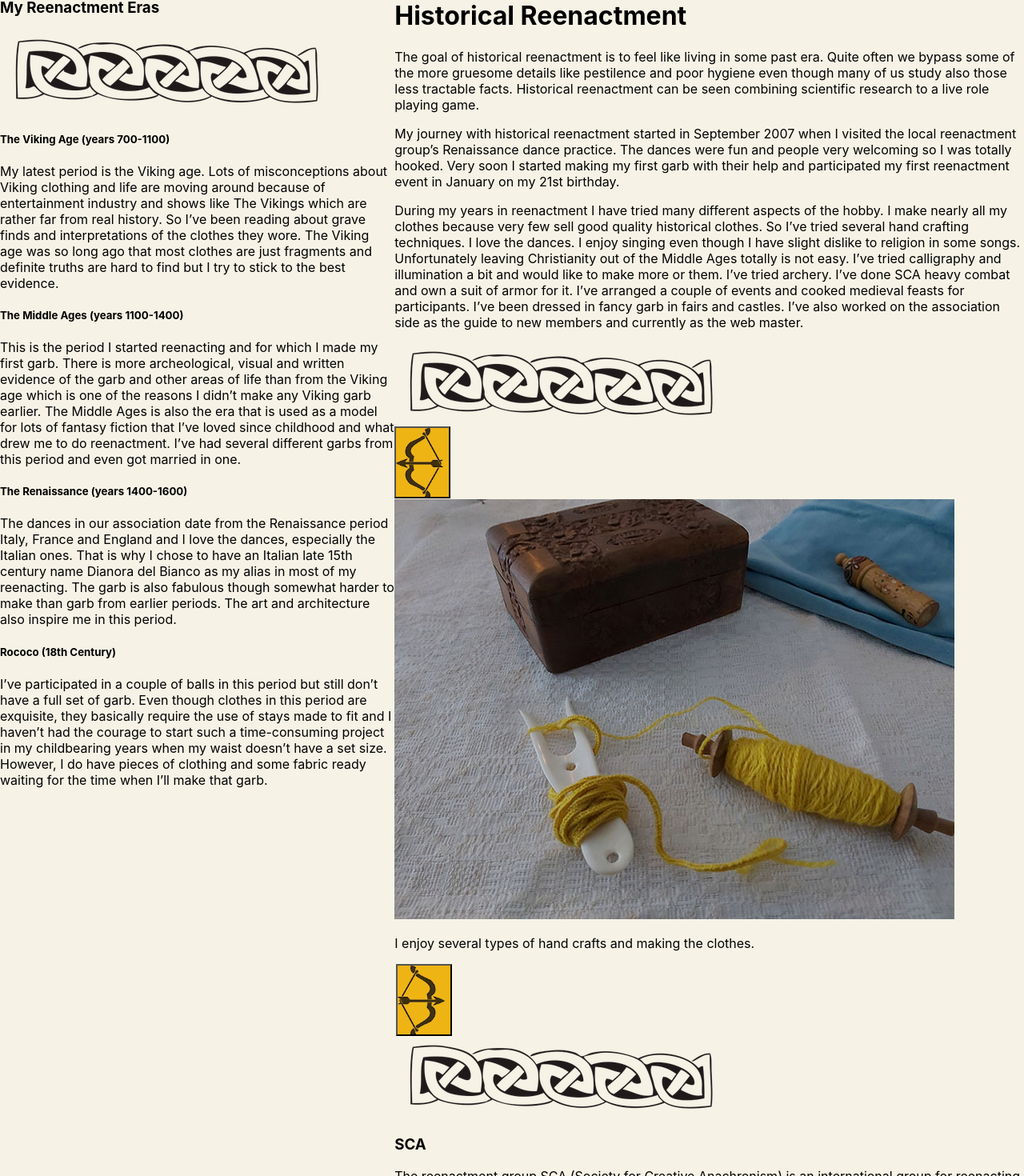
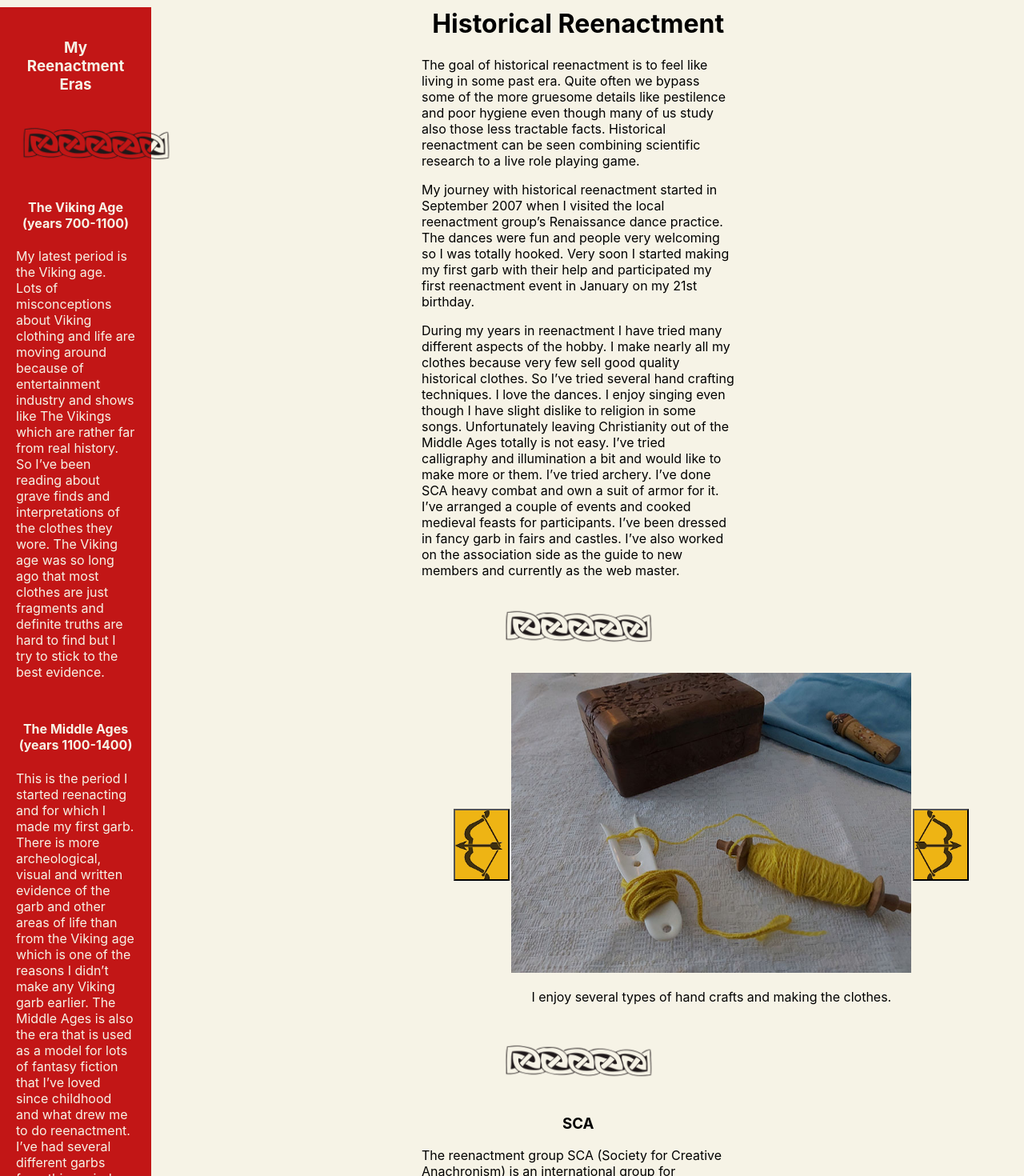
Before and after one commit to annametsapelto/thesis-page, a React (Create React App) app in the folder thesis-page/: page / in a window 1280 px wide. Shown: the part 271-1741 px from the top of the page at 80% size. Built offline with nearby package versions, Linux system fonts and the light colour scheme.

Commit message:
Add styling to the rest

```diff
--- a/thesis-page/src/Components/Maintext.js
+++ b/thesis-page/src/Components/Maintext.js
@@ -1,9 +1,29 @@
+/** @jsxImportSource @emotion/react */
+import { css, jsx } from '@emotion/react';
 import Ornaments from "./Ornaments";
 
-const Maintext = (props) => {
+const Maintext = ({isLightMode}) => {
+    const mainTitle = css`
+        text-align: center;
+    `
+    const mainCss = ({isLightMode}) => css`
+        width: 50%;
+        margin-left: 20px;
+        margin-right: 20%;
+        padding: 10px;
+        ${isLightMode === false && `
+            color: #F6F3E6;
+        `}
+        @media only screen and (max-width: 900px) {
+            width: 95%;
+            margin-left: 10px;
+            margin-right: 20px;
+        }
+    `
+
   return (
-      <div>
-          <h1>Historical Reenactment</h1>
+      <div css={mainCss({isLightMode})}>
+          <h1 css={mainTitle}>Historical Reenactment</h1>
           <p>The goal of historical reenactment is to feel like living in some past era. Quite often we bypass some of the more gruesome
               details like pestilence and poor hygiene even though many of us study also those less tractable facts. Historical
               reenactment can be seen combining scientific research to a live role playing game.</p>
@@ -17,7 +37,7 @@ const Maintext = (props) => {
               I’ve done SCA heavy combat and own a suit of armor for it. I’ve arranged a couple of events and cooked medieval feasts for participants.
               I’ve been dressed in fancy garb in fairs and castles. I’ve also worked on the association side as the guide to new members and
               currently as the web master.</p>
-            <Ornaments isLightMode={props.isLightMode} />
+            <Ornaments isLightMode={isLightMode} />
       </div>
   )
 }
--- a/thesis-page/src/Components/Ornaments.js
+++ b/thesis-page/src/Components/Ornaments.js
@@ -1,18 +1,32 @@
+/** @jsxImportSource @emotion/react */
+import { css, jsx } from '@emotion/react';
 import darkOrnament from '../Images/celticdividerdark.png';
 import goldOrnament from '../Images/celticdividerlight.png';
 
-const Ornaments = (props) => {
+const Ornaments = ({isLightMode}) => {
+    const orn = css`
+        width: 200px;
+        display: block;
+        margin-left: auto;
+        margin-right: auto;
+        padding-top: 20px;
+        padding-bottom: 20px;
+
+    `
 
     const ornaments = () => {
-      if (props.isLightMode) {
-          return <img src={darkOrnament} alt="Celtic divider" />
+        const ornImg = css`
+        width: 200px;
+    `
+      if (isLightMode) {
+          return <img src={darkOrnament} alt="Celtic divider" css={ornImg}/>
       } else {
-          return <img src={goldOrnament} alt="Golden Celtic divider" />
+          return <img src={goldOrnament} alt="Golden Celtic divider" css={ornImg}/>
       }
     }
     return (
-        <div>
-            {ornaments()}
+        <div css={orn}>
+            {ornaments() }
         </div>
     )
 }
--- a/thesis-page/src/Components/PictureCarousel.js
+++ b/thesis-page/src/Components/PictureCarousel.js
@@ -1,10 +1,46 @@
+/** @jsxImportSource @emotion/react */
+import { css, jsx } from '@emotion/react';
 import {pictures} from '../Utility/CarouselData';
 import {useState} from 'react';
 import ArrowLeft from './ArrowLeft';
 import ArrowRight from './ArrowRight';
 
-const PictureCarousel = (props) => {
+const PictureCarousel = ({isLightMode}) => {
     const [currentImg, setCurrentImg] = useState(0);
+
+    const carousel = ({isLightMode}) => css`
+        display: flex;
+        align-items:center;
+        margin-left: 40px;
+        ${isLightMode === false && `
+            color: #F6F3E6
+        `}
+        @media only screen and (max-width: 1500px) {
+            width: 90%;
+            justify-content: center;
+        }
+        @media only screen and (max-width: 700px) {
+            width: 100%;
+            margin-left: 0px;}
+        `
+    const carouselImg = css`
+    width: 600px;
+    @media only screen and (max-width: 1500px) {
+        width: 500px;
+    }
+    @media only screen and (max-width: 700px) {
+        width: 300px;
+    }
+    `
+    const carouselP = ({isLightMode}) => css`
+    text-align: center;
+    @media only screen and (max-width: 700px) {
+            width: 300px;
+        }
+    ${isLightMode === false && `
+        color: #F6F3E6;
+    `}
+    `
 
     const switchLeft = () =>{
         if(currentImg !== 0) {
@@ -19,13 +55,13 @@ const PictureCarousel = (props) => {
     }
 
     return (
-        <div>
-          <ArrowLeft isLightMode={props.isLightMode} switchLeft={switchLeft}/>
+        <div css={carousel({isLightMode})}>
+          <ArrowLeft isLightMode={isLightMode} switchLeft={switchLeft}/>
           <div>
-              <img src={pictures[currentImg].img} alt={pictures[currentImg].alt} />
-              <p>{pictures[currentImg].subtitle}</p>
+              <img src={pictures[currentImg].img} alt={pictures[currentImg].alt} css={carouselImg} />
+              <p css={carouselP({isLightMode})}>{pictures[currentImg].subtitle}</p>
           </div>
-          <ArrowRight isLightMode={props.isLightMode} switchRight={switchRight} />
+          <ArrowRight isLightMode={isLightMode} switchRight={switchRight} />
         </div>
     )
 }
--- a/thesis-page/src/Components/SecondText.js
+++ b/thesis-page/src/Components/SecondText.js
@@ -1,18 +1,43 @@
+/** @jsxImportSource @emotion/react */
+import { css, jsx } from '@emotion/react';
 import Ornaments from './Ornaments';
 
-const SecondText = (props) => {
+const SecondText = ({isLightMode}) => {
+    const second = ({isLightMode}) => css`
+        margin-top: 30px;
+        width: 30%;
+        margin-right: 30px;
+        color: #F6F3E6;
+        padding: 20px;
+        background-color: #C21616;
+        ${isLightMode === false && `
+            background-color: #072B25;
+        `}
+        @media only screen and (max-width: 900px){
+            width: 100%;
+            margin-bottom: 50px;
+            padding-right: 30px;
+        }
+    `
+
+    const secondTitle = css`
+        text-align: center;
+    `
+    const secondP = css`
+        padding-bottom: 30px;
+    `
     return (
-        <div>
-            <h3>My Reenactment Eras</h3>
-            <Ornaments isLightMode={props.isLightMode}/>
-            <h5>The Viking Age (years 700-1100)</h5>
-            <p>My latest period is the Viking age. Lots of misconceptions about Viking clothing and life are moving around because of entertainment industry and shows like The Vikings which are rather far from real history. So I’ve been reading about grave finds and interpretations of the clothes they wore. The Viking age was so long ago that most clothes are just fragments and definite truths are hard to find but I try to stick to the best evidence.</p>
-            <h5>The Middle Ages (years 1100-1400)</h5>
-            <p>This is the period I started reenacting and for which I made my first garb. There is more archeological, visual and written evidence of the garb and other areas of life than from the Viking age which is one of the reasons I didn’t make any Viking garb earlier. The Middle Ages is also the era that is used as a model for lots of fantasy fiction that I’ve loved since childhood and what drew me to do reenactment. I’ve had several different garbs from this period and even got married in one.</p>
-            <h5>The Renaissance (years 1400-1600)</h5>
-            <p>The dances in our association date from the Renaissance period Italy, France and England and I love the dances, especially the Italian ones. That is why I chose to have an Italian late 15th century name Dianora del Bianco as my alias in most of my reenacting. The garb is also fabulous though somewhat harder to make than garb from earlier periods. The art and architecture also inspire me in this period.</p>
-            <h5>Rococo (18th Century)</h5>
-            <p>I’ve participated in a couple of balls in this period but still don’t have a full set of garb. Even though clothes in this period are exquisite, they basically require the use of stays made to fit and I haven’t had the courage to start such a time-consuming project in my childbearing years when my waist doesn’t have a set size. However, I do have pieces of clothing and some fabric ready waiting for the time when I’ll make that garb.</p>
+        <div css={second({isLightMode})}>
+            <h3 css={secondTitle}>My Reenactment Eras</h3>
+            <Ornaments isLightMode={isLightMode}/>
+            <h4 css={secondTitle}>The Viking Age (years 700-1100)</h4>
+            <p css={secondP}>My latest period is the Viking age. Lots of misconceptions about Viking clothing and life are moving around because of entertainment industry and shows like The Vikings which are rather far from real history. So I’ve been reading about grave finds and interpretations of the clothes they wore. The Viking age was so long ago that most clothes are just fragments and definite truths are hard to find but I try to stick to the best evidence.</p>
+            <h4 css={secondTitle}>The Middle Ages (years 1100-1400)</h4>
+            <p css={secondP}>This is the period I started reenacting and for which I made my first garb. There is more archeological, visual and written evidence of the garb and other areas of life than from the Viking age which is one of the reasons I didn’t make any Viking garb earlier. The Middle Ages is also the era that is used as a model for lots of fantasy fiction that I’ve loved since childhood and what drew me to do reenactment. I’ve had several different garbs from this period and even got married in one.</p>
+            <h4 css={secondTitle}>The Renaissance (years 1400-1600)</h4>
+            <p css={secondP}>The dances in our association date from the Renaissance period Italy, France and England and I love the dances, especially the Italian ones. That is why I chose to have an Italian late 15th century name Dianora del Bianco as my alias in most of my reenacting. The garb is also fabulous though somewhat harder to make than garb from earlier periods. The art and architecture also inspire me in this period.</p>
+            <h4 css={secondTitle}>Rococo (18th Century)</h4>
+            <p css={secondP}>I’ve participated in a couple of balls in this period but still don’t have a full set of garb. Even though clothes in this period are exquisite, they basically require the use of stays made to fit and I haven’t had the courage to start such a time-consuming project in my childbearing years when my waist doesn’t have a set size. However, I do have pieces of clothing and some fabric ready waiting for the time when I’ll make that garb.</p>
         </div>
     )
 }
--- a/thesis-page/src/Components/ThirdText.js
+++ b/thesis-page/src/Components/ThirdText.js
@@ -1,10 +1,29 @@
+/** @jsxImportSource @emotion/react */
+import { css, jsx } from '@emotion/react';
 import Ornaments from "./Ornaments";
 
-const ThirdText = (props) => {
+const ThirdText = ({isLightMode}) => {
+    const third = ({isLightMode}) => css`
+        width: 50%;
+        margin-left: 20px;
+        margin-right: 20%;
+        padding: 10px;
+        ${isLightMode === false && `
+            color: #F6F3E6;
+        `}
+        @media only screen and (max-width: 900px) {
+            width: 95%;
+            margin-left: 10px;
+            margin-right: 20px;
+        }
+    `
+    const thirdTitle = css`
+        text-align: center;
+    `
     return (
-        <div>
-            <Ornaments isLightMode={props.isLightMode} />
-            <h3>SCA</h3>
+        <div css={third({isLightMode})}>
+            <Ornaments isLightMode={isLightMode} />
+            <h3 css={thirdTitle}>SCA</h3>
             <p>The reenactment group SCA (Society for Creative Anachronism) is an international group for reenacting history pre year 1600.
                 Here in Finland, we have determined that our period starts from the year 500 so we don’t reenact for example Antiquity.
                 Nevertheless, we can have Viking warriors and Renaissance gentlefolk in the same events. </p>
@@ -15,7 +34,7 @@ const ThirdText = (props) => {
                 populace in Tampere, Hämeenlinna, Valkeakoski and Lahti with their surroundings.</p>
             <p>Being in the SCA means that our activities are very international.
                 I have attended SCA events in Sweden and Germany and many friends of mine attend events abroad every year.</p>
-            <Ornaments isLightMode={props.isLightMode} />
+            <Ornaments isLightMode={isLightMode} />
         </div>
     )
 }
```
